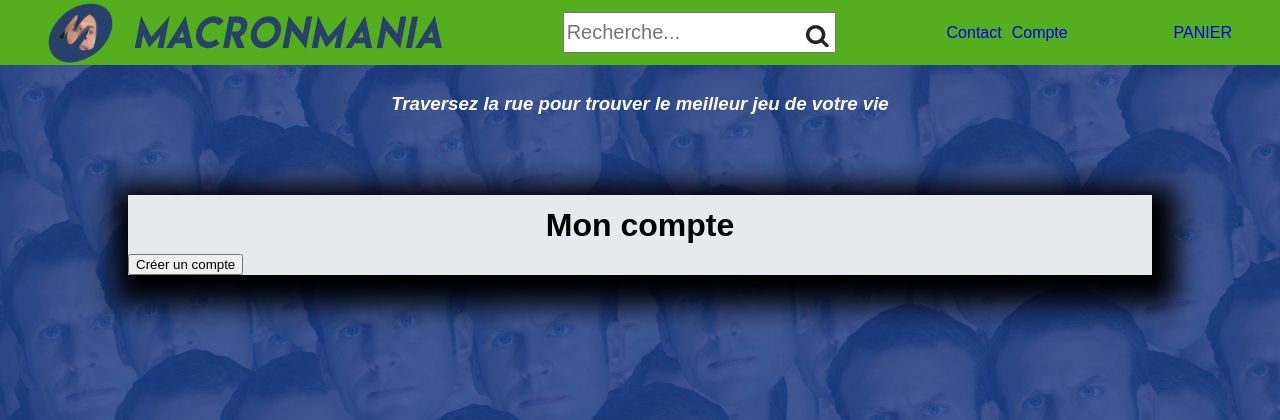
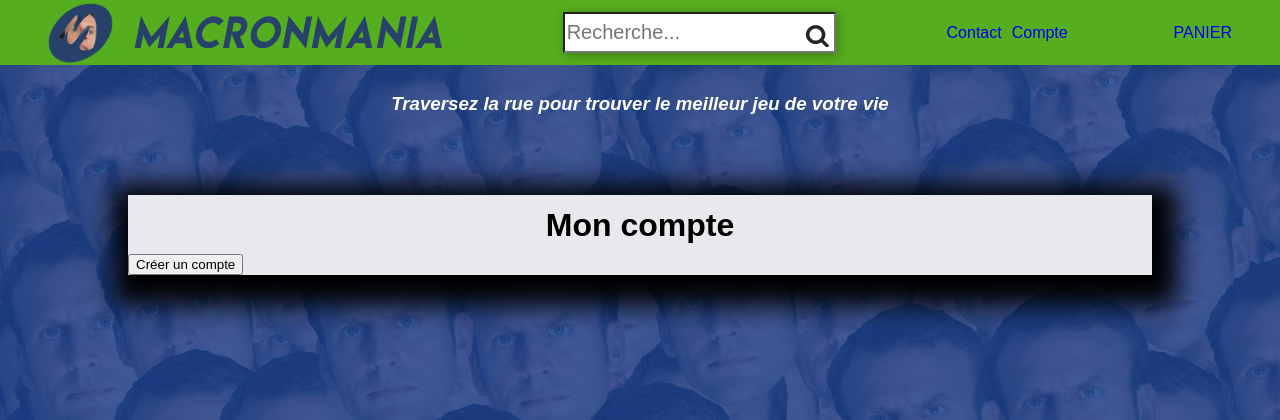
Before and after one commit to Matthew1604/projet_macronmania, a PHP site: page /view/Client/Compte.php in a window 1280 px wide, with the pointer over the restyled element. Shown: the top 420 px of the page. Run offline with PHP 8.4, Linux system fonts and the light colour scheme.

Commit message:
boxShadow barre de recherche

```diff
--- a/css/style.css
+++ b/css/style.css
@@ -72,6 +72,10 @@ body{
 .searchBar {
 	height: 35px;
 	font-size: 15pt;
+}
+
+.searchBar:hover {
+	box-shadow: 2px 2px 10px 0px rgba(0, 0, 0, 0.3);
 }
 
 button {
```
